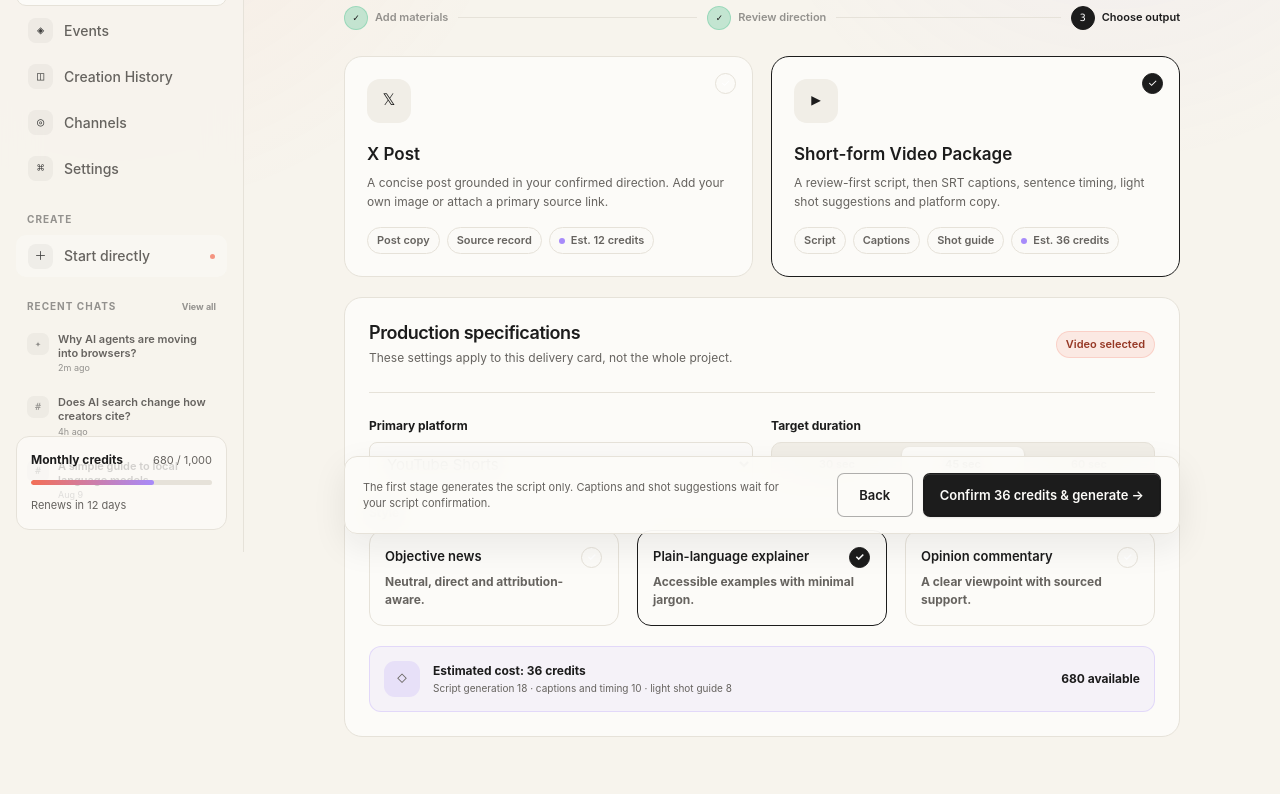
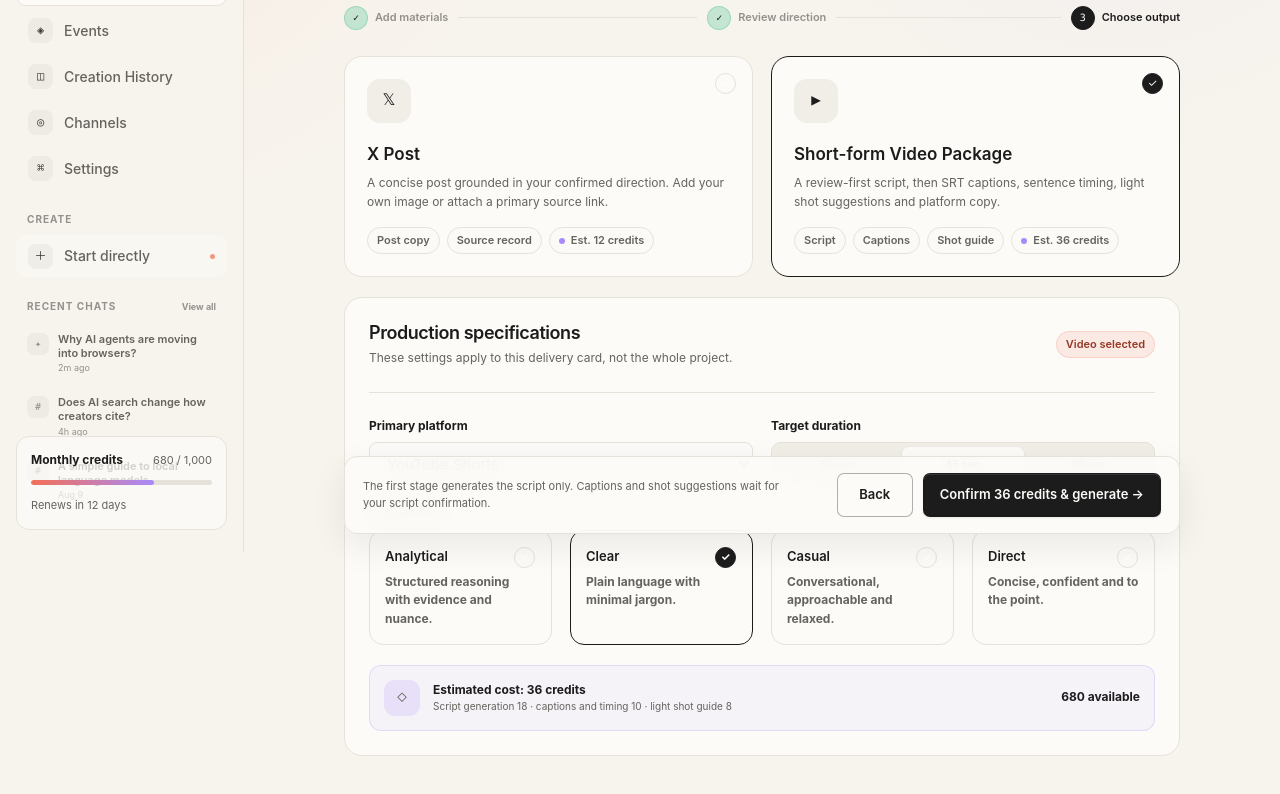
Before and after one commit to Waynr96/waynr96.github.io, a plain HTML site: page output-select.html in a window 1280 px wide. Shown: the part 248-1042 px from the top of the page. Drawn offline with Linux system fonts and the light colour scheme.

Commit message:
Update content intent and voice options

```diff
--- a/output-select.html
+++ b/output-select.html
@@ -45,10 +45,11 @@
             <div class="grid grid-2">
               <div class="field"><label>Post format</label><div class="spec-tabs" data-tabs><button class="tab active" data-tab="single">Single post</button><button class="tab" data-tab="thread">Short thread</button></div></div>
               <div class="field"><label for="x-source-link">Source link</label><select class="select" id="x-source-link"><option>Include primary source link</option><option>Place source in first reply</option><option>No link in post</option></select></div>
-              <div class="field" style="grid-column:1/-1"><label>Writing style</label><div class="grid grid-3" data-choice-group>
-                <label class="choice-card card" style="padding:15px"><input type="radio" name="x-style"><span class="check-dot">✓</span><h3 style="font-size:13px">News brief</h3><p>Lead with the update and cite the source.</p></label>
-                <label class="choice-card card selected" style="padding:15px"><input type="radio" name="x-style" checked><span class="check-dot">✓</span><h3 style="font-size:13px">Plain-language explainer</h3><p>Make the core point clear without jargon.</p></label>
-                <label class="choice-card card" style="padding:15px"><input type="radio" name="x-style"><span class="check-dot">✓</span><h3 style="font-size:13px">Opinion commentary</h3><p>Add a clear viewpoint with sourced support.</p></label>
+              <div class="field" style="grid-column:1/-1"><label>Voice &amp; Tone</label><div class="grid grid-4" data-choice-group>
+                <label class="choice-card card" style="padding:15px"><input type="radio" name="x-style"><span class="check-dot">✓</span><h3 style="font-size:13px">Analytical</h3><p>Structured reasoning with evidence and nuance.</p></label>
+                <label class="choice-card card selected" style="padding:15px"><input type="radio" name="x-style" checked><span class="check-dot">✓</span><h3 style="font-size:13px">Clear</h3><p>Plain language with minimal jargon.</p></label>
+                <label class="choice-card card" style="padding:15px"><input type="radio" name="x-style"><span class="check-dot">✓</span><h3 style="font-size:13px">Casual</h3><p>Conversational, approachable and relaxed.</p></label>
+                <label class="choice-card card" style="padding:15px"><input type="radio" name="x-style"><span class="check-dot">✓</span><h3 style="font-size:13px">Direct</h3><p>Concise, confident and to the point.</p></label>
               </div></div>
             </div>
             <div class="credit-preview" style="margin-top:20px"><span class="gem">◇</span><div style="flex:1"><strong>Estimated cost: 12 credits</strong><span>Post drafting 8 · source alignment 4</span></div><strong class="small">680 available</strong></div>
@@ -57,10 +58,11 @@
             <div class="grid grid-2">
               <div class="field"><label for="platform">Primary platform</label><select class="select" id="platform"><option>YouTube Shorts</option><option>Instagram Reels</option><option>TikTok</option></select></div>
               <div class="field"><label>Target duration</label><div class="spec-tabs" data-tabs><button class="tab" data-tab="30">30 sec</button><button class="tab active" data-tab="45">45 sec</button><button class="tab" data-tab="60">60 sec</button></div></div>
-              <div class="field" style="grid-column:1/-1"><label>Style</label><div class="grid grid-3" data-choice-group>
-                <label class="choice-card card" style="padding:15px"><input type="radio" name="video-style"><span class="check-dot">✓</span><h3 style="font-size:13px">Objective news</h3><p>Neutral, direct and attribution-aware.</p></label>
-                <label class="choice-card card selected" style="padding:15px"><input type="radio" name="video-style" checked><span class="check-dot">✓</span><h3 style="font-size:13px">Plain-language explainer</h3><p>Accessible examples with minimal jargon.</p></label>
-                <label class="choice-card card" style="padding:15px"><input type="radio" name="video-style"><span class="check-dot">✓</span><h3 style="font-size:13px">Opinion commentary</h3><p>A clear viewpoint with sourced support.</p></label>
+              <div class="field" style="grid-column:1/-1"><label>Voice &amp; Tone</label><div class="grid grid-4" data-choice-group>
+                <label class="choice-card card" style="padding:15px"><input type="radio" name="video-style"><span class="check-dot">✓</span><h3 style="font-size:13px">Analytical</h3><p>Structured reasoning with evidence and nuance.</p></label>
+                <label class="choice-card card selected" style="padding:15px"><input type="radio" name="video-style" checked><span class="check-dot">✓</span><h3 style="font-size:13px">Clear</h3><p>Plain language with minimal jargon.</p></label>
+                <label class="choice-card card" style="padding:15px"><input type="radio" name="video-style"><span class="check-dot">✓</span><h3 style="font-size:13px">Casual</h3><p>Conversational, approachable and relaxed.</p></label>
+                <label class="choice-card card" style="padding:15px"><input type="radio" name="video-style"><span class="check-dot">✓</span><h3 style="font-size:13px">Direct</h3><p>Concise, confident and to the point.</p></label>
               </div></div>
             </div>
             <div class="credit-preview" style="margin-top:20px"><span class="gem">◇</span><div style="flex:1"><strong>Estimated cost: 36 credits</strong><span>Script generation 18 · captions and timing 10 · light shot guide 8</span></div><strong class="small">680 available</strong></div>
```
Also changed, not shown: direction.html (+4 -4 lines).
